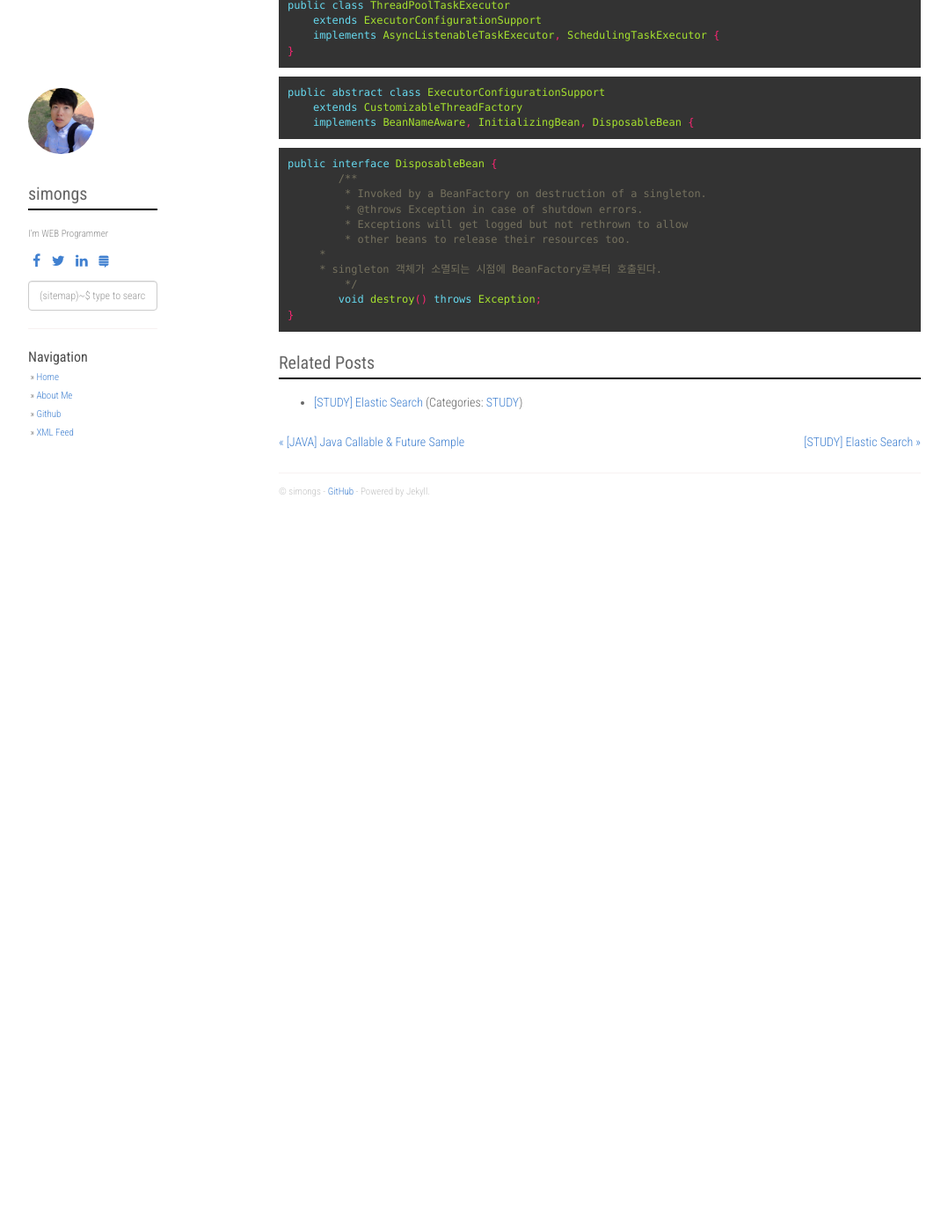
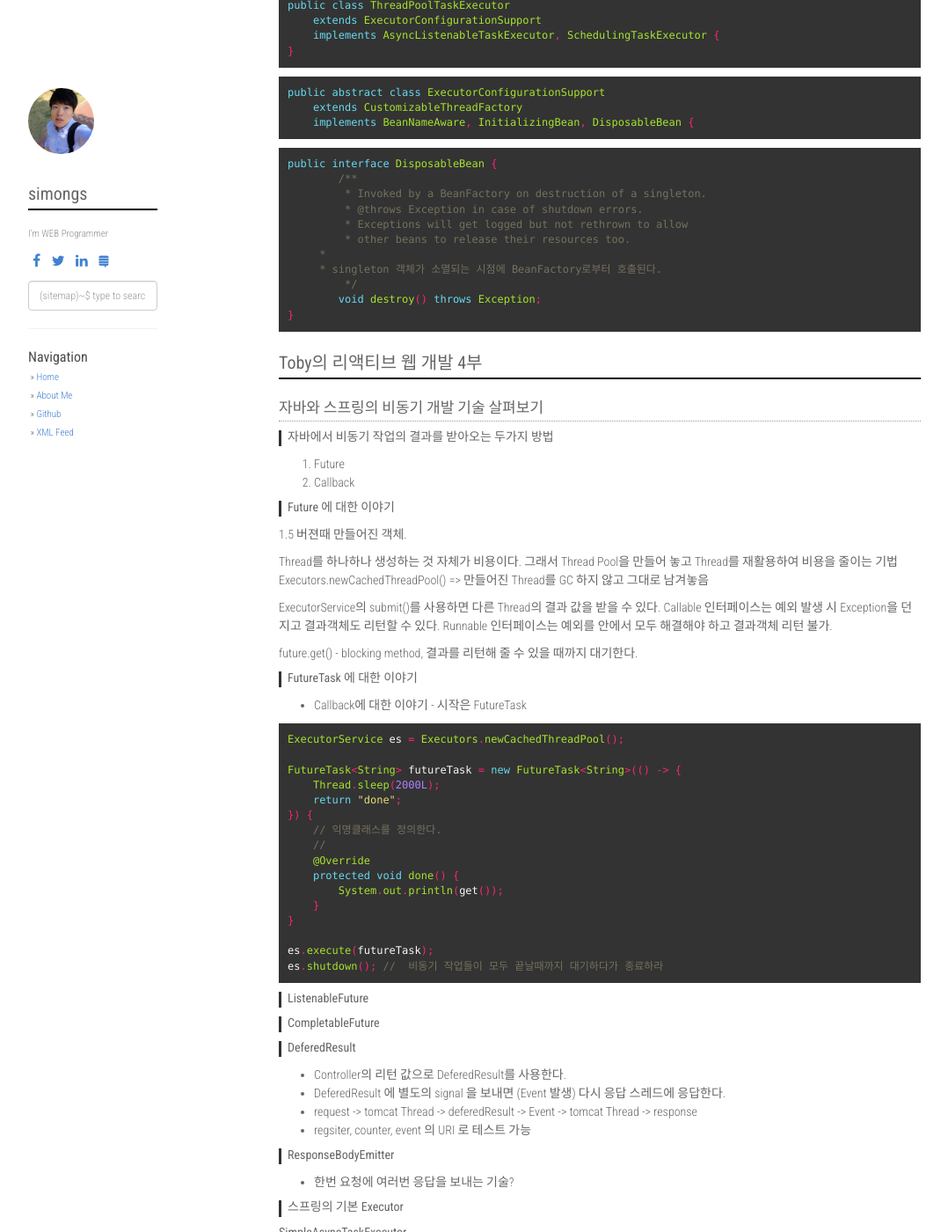
Before and after one commit to simongs/simongs.github.io, a Jekyll site: the page built from _posts/2017-05-29-[STUDY] SPRING @ASYNC .markdown, in a window 1280 px wide and 1400 px high, scrolled down 1496 px. Shown: the whole window at 88% size, without its empty margins (53-1131 px from the left). Built offline with Jekyll 4.4.1, drawn with Linux system fonts in a browser that asks for light colours; nearby versions of some CDN libraries; comment, search, counter and statistics services are not loaded; before the commit the page ends 2087 px from its top, so only the background shows below that; some of the changed text lies outside the part shown.

Commit message:
업데이트

```diff
--- a/_posts/2017-05-29-[STUDY] SPRING @ASYNC .markdown
+++ b/_posts/2017-05-29-[STUDY] SPRING @ASYNC .markdown
@@ -89,3 +89,80 @@ public interface DisposableBean {
 	void destroy() throws Exception;
 }
 ~~~
+
+## Toby의 리액티브 웹 개발 4부
+
+### 자바와 스프링의 비동기 개발 기술 살펴보기
+
+#### 자바에서 비동기 작업의 결과를 받아오는 두가지 방법
+1. Future
+2. Callback
+
+#### Future 에 대한 이야기
+1.5 버젼때 만들어진 객체.
+
+Thread를 하나하나 생성하는 것 자체가 비용이다.
+그래서 Thread Pool을 만들어 놓고 Thread를 재활용하여 비용을 줄이는 기법
+Executors.newCachedThreadPool() => 만들어진 Thread를 GC 하지 않고 그대로 남겨놓음
+
+ExecutorService의 submit()를 사용하면 다른 Thread의 결과 값을 받을 수 있다.
+Callable 인터페이스는 예외 발생 시 Exception을 던지고 결과객체도 리턴할 수 있다.
+Runnable 인터페이스는 예외를 안에서 모두 해결해야 하고 결과객체 리턴 불가.
+
+future.get() - blocking method, 결과를 리턴해 줄 수 있을 때까지 대기한다.
+
+#### FutureTask 에 대한 이야기
+ - Callback에 대한 이야기 - 시작은 FutureTask
+
+
+~~~java
+ExecutorService es = Executors.newCachedThreadPool();
+
+FutureTask<String> futureTask = new FutureTask<String>(() -> {
+    Thread.sleep(2000L);
+    return "done";
+}) {
+    // 익명클래스를 정의한다.
+    //
+    @Override
+    protected void done() {
+        System.out.println(get());
+    }
+}
+
+es.execute(futureTask);
+es.shutdown(); //  비동기 작업들이 모두 끝날때까지 대기하다가 종료하라
+~~~
+
+#### ListenableFuture
+
+#### CompletableFuture
+
+#### DeferedResult
+ - Controller의 리턴 값으로 DeferedResult를 사용한다.
+ - DeferedResult 에 별도의 signal 을 보내면 (Event 발생) 다시 응답 스레드에 응답한다.
+ - request -> tomcat Thread -> deferedResult -> Event -> tomcat Thread -> response
+ - regsiter, counter, event 의 URI 로 테스트 가능
+
+#### ResponseBodyEmitter
+ - 한번 요청에 여러번 응답을 보내는 기술?
+
+#### 스프링의 기본 Executor
+
+##### SimpleAsyncTaskExecutor
+이건 작업 하나당 무조건 1 Thread를 만든다.
+
+##### @Bean
+ - Thread 통계를 보고 싶다면 ThreadDecorator를 통해서 수집하면 좋다.
+~~~java
+@Bean
+ThreadPoolTaskExecutor tp() {
+    ThreadPoolTaskExecutor te = new ThreadPoolTaskExecutor();
+    te.setCorePoolSize(10); // ThreadPool을 기본적으로 4개를 만들어둔다. (첫 요청 시점에)
+    te.setMaxPoolSize(100); // pool이 꽉찼는데 100개까지 만든다 는 아니다. queue만큼 차면 늘리는 개념이다.
+    te.setQueueCapacity(200); // Queue가 꽉 차면 MaxPoolSize까지 늘린다.
+    te.setThreadNamePrefix("myThread");
+    te.initialize();
+    return te;
+}
+~~~
```
Also changed, not shown: _posts/2016-10-13-[SHELL] Shell_Script_Favorite.markdown (+100 -0 lines), _posts/2017-06-04-[STUDY] 정규표현식.markdown (added, +31 -0 lines).
